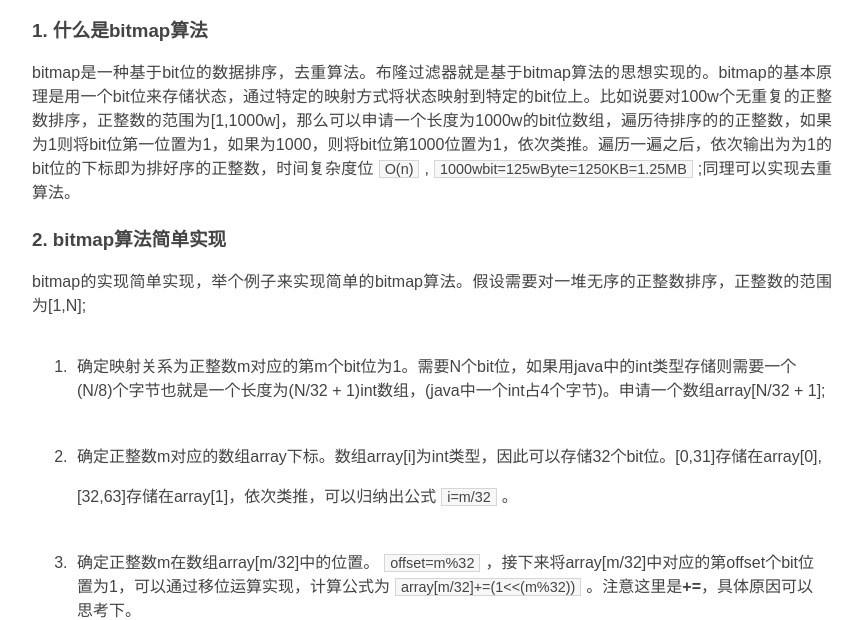
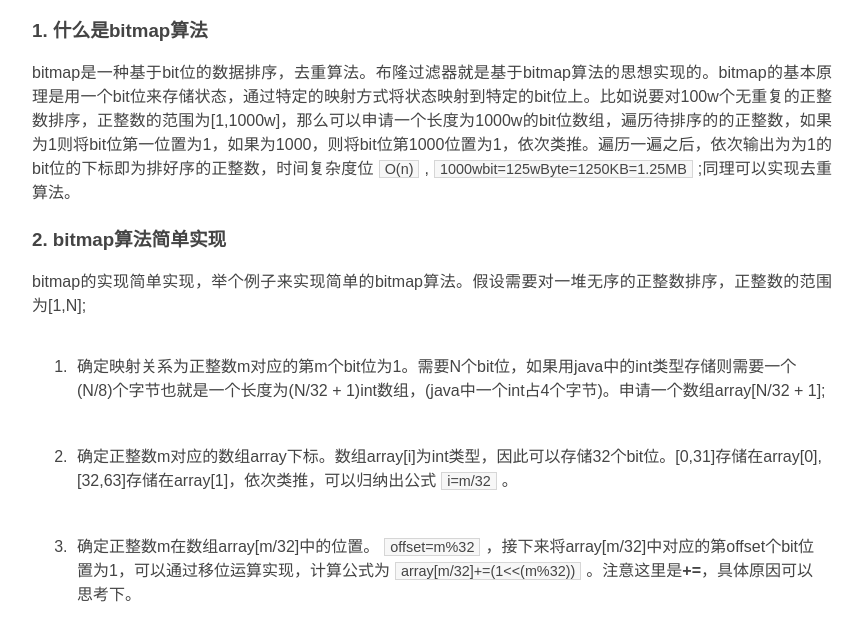
Before and after one commit to simba89/simba89.github.io, a plain HTML site: page 2019/09/03/bitmap-算法/index.html in a window 1280 px wide. Shown: the part 189-809 px from the top of the page, without its empty margins (208-1071 px from the left). Drawn offline with Linux system fonts and the light colour scheme.

Commit message:
Site updated: 2019-09-03 22:02:51

```diff
--- a/2019/09/03/bitmap-算法/index.html
+++ b/2019/09/03/bitmap-算法/index.html
@@ -58,8 +58,7 @@
 <ol>
 <li><p>确定映射关系为正整数m对应的第m个bit位为1。需要N个bit位，如果用java中的int类型存储则需要一个(N/8)个字节也就是一个长度为(N/32 + 1)int数组，(java中一个int占4个字节)。申请一个数组array[N/32 + 1];  </p>
 </li>
-<li><p>确定正整数m对应的数组array下标。数组array[i]为int类型，因此可以存储32个bit位。[0,31]存储在array[0],</p>
-<p>[32,63]存储在array[1]，依次类推，可以归纳出公式<code>i=m/32</code>。  </p>
+<li><p>确定正整数m对应的数组array下标。数组array[i]为int类型，因此可以存储32个bit位。[0,31]存储在array[0],[32,63]存储在array[1]，依次类推，可以归纳出公式<code>i=m/32</code>。  </p>
 </li>
 <li><p>确定正整数m在数组array[m/32]中的位置。<code>offset=m%32</code>，接下来将array[m/32]中对应的第offset个bit位置为1，可以通过移位运算实现，计算公式为<code>array[m/32]+=(1&lt;&lt;(m%32))</code>。注意这里是<strong>+=</strong>，具体原因可以思考下。   </p>
 </li>
```
